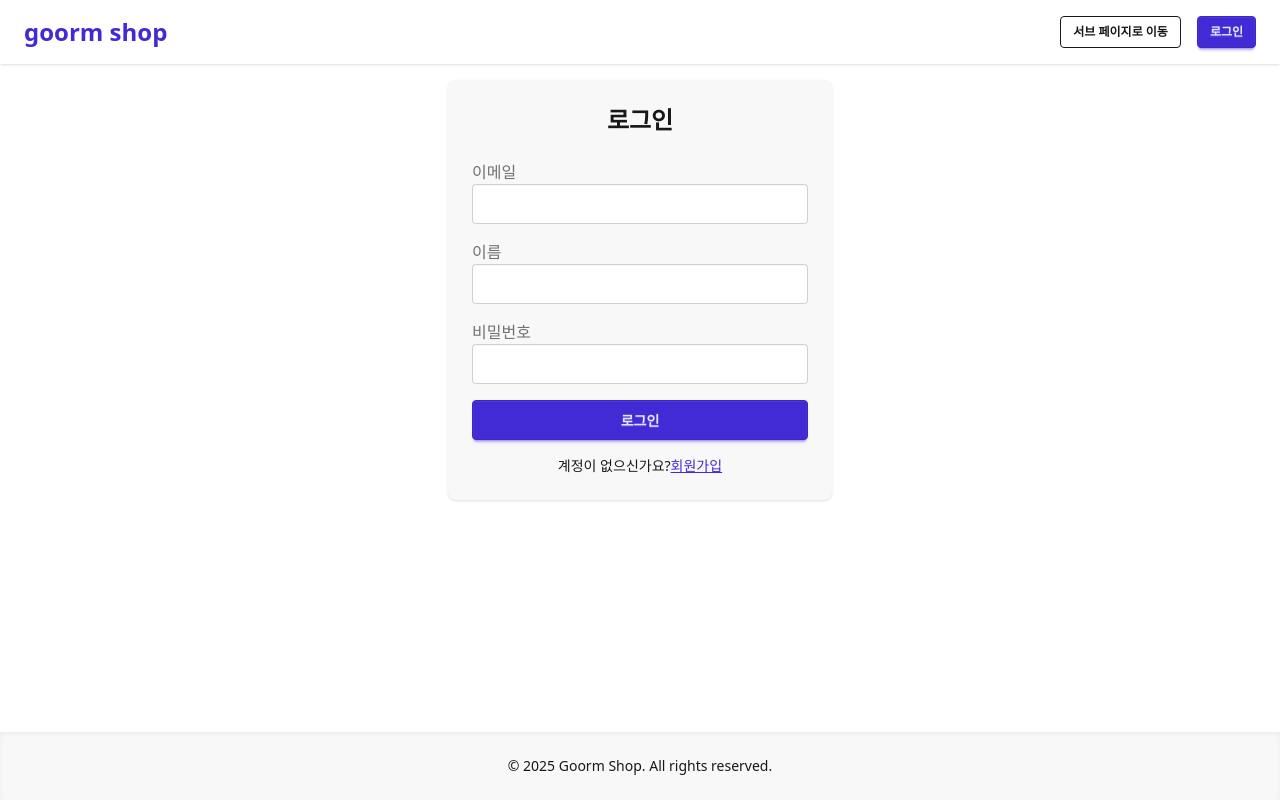
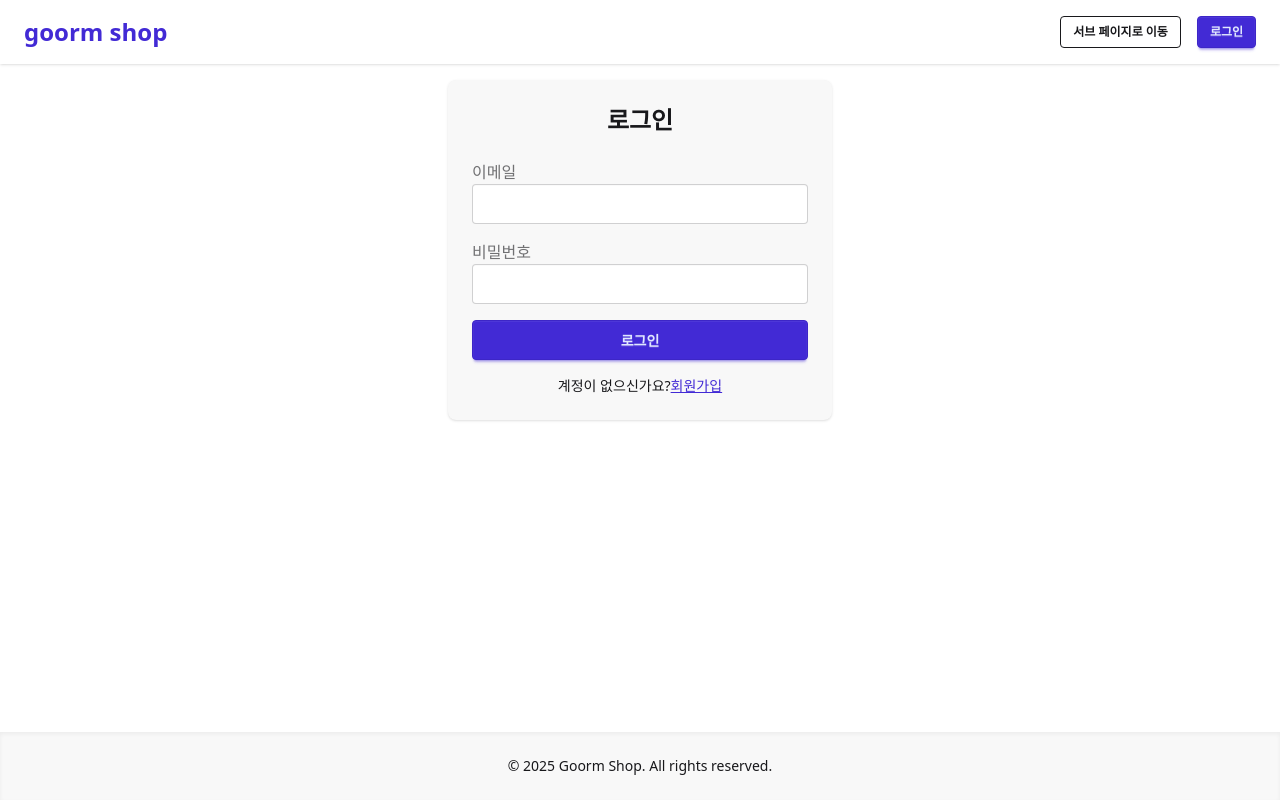
Before and after one commit to kmgyu/week3_react, a React (Vite) app: page /login in a window 1280 px wide. Built offline with nearby package versions, Linux system fonts and the light colour scheme; no server answers.

Commit message:
feat:login 기능 구현

```diff
--- a/src/pages/Login.jsx
+++ b/src/pages/Login.jsx
@@ -1,7 +1,7 @@
 // import React, { useState } from 'react';
 import React, { useState } from 'react';
 import { useSelector, useDispatch } from 'react-redux';
-import { fetchSignUp } from '../utils/api';
+import { fetchLogin } from '../utils/api';
 
 function Login() {
   // TODO : login 및 signup 컴포넌트 화
@@ -9,7 +9,6 @@ function Login() {
   const dispatch = useDispatch();
 
   const [email, setEmail] = useState();
-  const [name, setName] = useState();
   const [password, setPassword] = useState();
 
   const onEmailHandler = (event) => {
@@ -18,17 +17,17 @@ function Login() {
   const onPasswordHandler = (event) => {
     setPassword(event.currentTarget.value);
   }
-  const onNameHandler = (event) => {
-    setName(event.currentTarget.value);
-  }
 
-  const onSubmitHandler = (event) => {
+  const onSubmitHandler = async (event) => {
     // 버튼 누를 때 리프레시 막기
     event.preventDefault();
-
-    console.log(email, name, password);
-
-    dispatch(fetchSignUp({name, email, password}));
+    try {
+      await dispatch(fetchLogin({ email, password }))
+      // const result = await dispatch(fetchLogin({ email, password })).unwrap();
+      alert('로그인 성공! ');
+    } catch (err) {
+      alert('로그인 실패: ' + err);
+    }
   }
 
   return (
@@ -40,12 +39,6 @@ function Login() {
             <span className="label-text">이메일</span>
           </label>
           <input type="email" name="email" value={email} onChange={onEmailHandler} className="input input-bordered w-full" required />
-        </div>
-        <div>
-          <label className="label">
-            <span className="label-text">이름</span>
-          </label>
-          <input type="name" name="name" value={name} onChange={onNameHandler} className="input input-bordered w-full" required />
         </div>
         <div>
           <label className="label">
--- a/src/stores/slices/authSlice.js
+++ b/src/stores/slices/authSlice.js
@@ -37,7 +37,7 @@ const authSlice = createSlice({
         const token = action.payload.token
         state.token = token;
         console.log(token);
-        localStorage.setItem('token', token);
+        localStorage.setItem('token', JSON.stringify({token: token}));
       })
       .addCase(fetchSignUp.rejected, (state, action) => {
         state.error = action.payload || '알 수 없는 오류가 발생했습니다.';
@@ -46,7 +46,7 @@ const authSlice = createSlice({
         const token = action.payload.token
         state.token = token;
         console.log(token);
-        localStorage.setItem('token', token);
+        localStorage.setItem('token', JSON.stringify({token: token}));
       })
             .addCase(fetchLogin.rejected, (state, action) => {
         state.error = action.payload || '알 수 없는 오류가 발생했습니다.';
```
